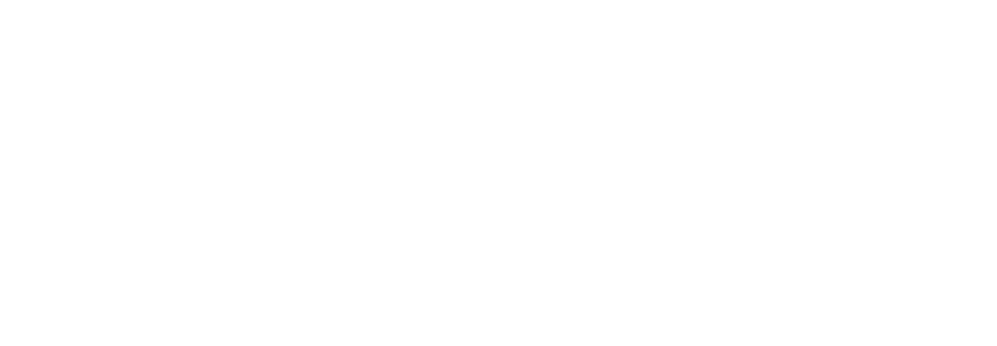
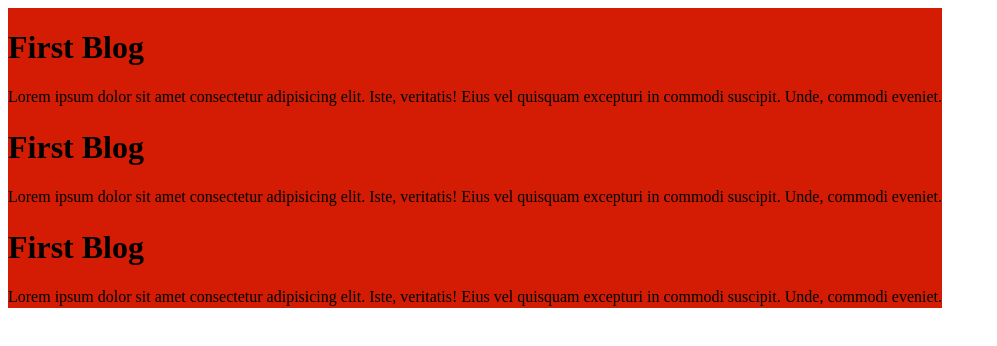
Before and after one commit to MdKamalHossen/my-first-github-repo, a plain HTML site: page index.html in a window 1280 px wide. Shown: the whole page, without its empty margins (0-997 px from the left). Drawn offline with Linux system fonts and the light colour scheme.

Commit message:
first blog

```diff
--- /dev/null
+++ b/index.css
@@ -0,0 +1,9 @@
+.{
+    margin: 0;
+    padding: 0;
+}
+.back{
+    background-color: rgb(211, 28, 3);
+    height: 100px;
+    display: inline-block;
+}
--- a/index.html
+++ b/index.html
@@ -4,8 +4,23 @@
     <meta charset="UTF-8">
     <meta name="viewport" content="width=device-width, initial-scale=1.0">
     <title>My First Github Repo</title>
+    <link rel="stylesheet" href="index.css">
 </head>
 <body>
-
+    <div class="back">
+        <h1>First Blog</h1>
+        <p>Lorem ipsum dolor sit amet consectetur adipisicing elit. Iste, veritatis! Eius
+        vel quisquam excepturi in commodi suscipit. Unde, commodi eveniet.</p>
+    </div>
+    <div class="back">
+        <h1>First Blog</h1>
+        <p>Lorem ipsum dolor sit amet consectetur adipisicing elit. Iste, veritatis! Eius
+        vel quisquam excepturi in commodi suscipit. Unde, commodi eveniet.</p>
+    </div>
+    <div class="back">
+        <h1>First Blog</h1>
+        <p>Lorem ipsum dolor sit amet consectetur adipisicing elit. Iste, veritatis! Eius
+        vel quisquam excepturi in commodi suscipit. Unde, commodi eveniet.</p>
+    </div>
 </body>
 </html>
```
